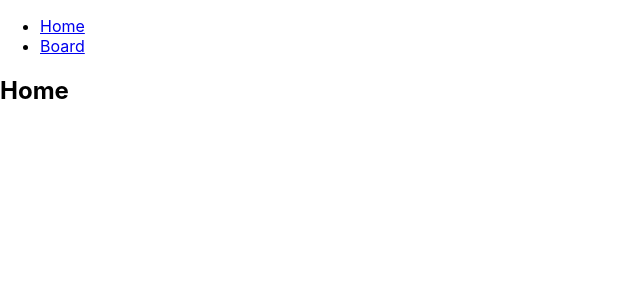
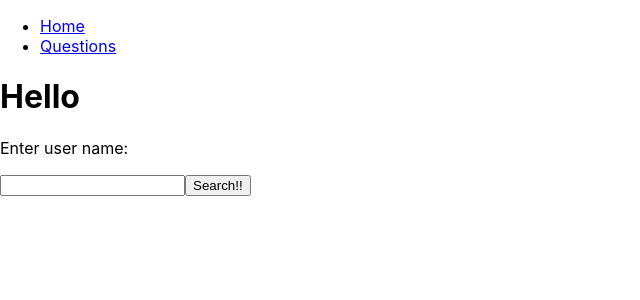
Before and after one commit to josevelez08/Devco_front, a React (Create React App) app: page / in a window 1280 px wide. Shown: the top 300 px of the page, without its empty margins (0-640 px from the left). Built offline with nearby package versions, Linux system fonts and the light colour scheme.

Commit message:
adding useContext

```diff
--- a/src/App.tsx
+++ b/src/App.tsx
@@ -1,11 +1,11 @@
 import React from "react";
-import RouteChess from './components/route/route'
+import RouteApp from './components/route/route'
 
 
 
 
 export default function App() {
   return (
-    <RouteChess></RouteChess>
+    <RouteApp></RouteApp>
   );
 }
--- /dev/null
+++ b/src/apis/api.ts
@@ -0,0 +1,24 @@
+
+
+export const createUsersFetch = async (user: string) => {
+
+    const response = await fetch(`http://localhost:8080/api/v1/users`, {
+      method: 'POST',
+      headers: {
+        'Content-Type': 'application/json'
+      },
+      body: JSON.stringify({
+        name: user
+      })
+    })
+    if (response.ok) { // if HTTP-status is 200-299
+        // get the response body (the method explained below)
+        let {data} = await response.json();
+        console.log(data);
+        return data.user;
+    } else {
+    alert("HTTP-Error: " + response.status);
+    }
+
+
+};
--- a/src/components/route/route.tsx
+++ b/src/components/route/route.tsx
@@ -1,9 +1,10 @@
 import React from 'react';
 import Home from '../../pages/home/home';
 import { BrowserRouter as Router, Switch, Route, Link } from 'react-router-dom';
+import { Questions } from '../../pages/questions/questions';
 
 
-export default function RouteChess() {
+export default function RouteApp() {
   return (
     <Router>
       <div>
@@ -13,14 +14,17 @@ export default function RouteChess() {
               <Link to="/">Home</Link>
             </li>
             <li>
-              <Link to="/board">Board</Link>
+              <Link to="/questions">Questions</Link>
             </li>
           </ul>
         </nav>
 
         <Switch>
-          <Route path="/">
+          <Route exact path="/">
             <Home />
+          </Route>
+          <Route path="/questions">
+            <Questions/>
           </Route>
         </Switch>
       </div>
--- /dev/null
+++ b/src/context/actions.ts
@@ -0,0 +1,5 @@
+
+
+export enum AppActios {
+    SAVE_USER =  "save_user",
+};
--- /dev/null
+++ b/src/context/appContext.ts
@@ -0,0 +1,9 @@
+import { createContext } from "react";
+import { initialAppState } from "./appProvider";
+
+
+export const AppContext = createContext({
+    ...initialAppState,
+    createUser: (name: string) => {}
+
+});
--- /dev/null
+++ b/src/context/appProvider.tsx
@@ -0,0 +1,39 @@
+import React, { FC, useReducer } from "react"
+import { createUsersFetch } from "../apis/api"
+import { AppState } from "./model"
+import  {AppContext as appContext} from './appContext';
+import { reducer } from "./appReducer";
+import { AppActios } from "./actions";
+
+export const initialAppState: AppState  =  {
+    name: "",
+    questions1: [],
+    questions2: [],
+    _id: ""
+}
+
+
+export const AppProvider: FC = ({children})=> {
+
+    const [state, dispatch] = useReducer(reducer, initialAppState);
+
+    const {name, _id, questions1, questions2} = state;
+    const createUser = async (name: string) => {
+
+        const user = await createUsersFetch(name);
+        dispatch({ type : AppActios.SAVE_USER, payload: user});
+
+
+    }
+    const AppContext = appContext;
+    const contextValue = {
+        name,
+        _id,
+        questions1,
+        questions2,
+        createUser: createUser,
+
+    }
+    return <AppContext.Provider value={contextValue}>{children}</AppContext.Provider> ;
+
+}
--- /dev/null
+++ b/src/context/appReducer.ts
@@ -0,0 +1,16 @@
+import { AppActios } from "./actions"
+import { AppState } from "./model";
+
+
+
+export const reducer = ( state: AppState, {type, payload}: {type: string, payload: any})=> {
+
+    switch(type){
+        case AppActios.SAVE_USER:
+            const nPayload = payload || {};
+            return { ...state, name: nPayload?.name, _id: nPayload?._id} ;
+        default:
+            return state;
+    }
+
+}
--- /dev/null
+++ b/src/context/model.ts
@@ -0,0 +1,8 @@
+
+
+export interface AppState {
+    name: string;
+    questions1: Array<any>;
+    questions2: Array<any>;
+    _id: string;
+}
--- a/src/index.tsx
+++ b/src/index.tsx
@@ -3,10 +3,12 @@ import ReactDOM from 'react-dom';
 import './index.scss';
 import App from './App';
 import reportWebVitals from './reportWebVitals';
-
+import  {AppProvider} from './context/appProvider';
 ReactDOM.render(
   <React.StrictMode>
-    <App />
+    <AppProvider>
+      <App />
+    </AppProvider>
   </React.StrictMode>,
   document.getElementById('root')
 );
--- a/src/pages/home/home.tsx
+++ b/src/pages/home/home.tsx
@@ -1,5 +1,32 @@
-import React from 'react';
+import React, { useContext, useState } from 'react';
+import { AppContext } from '../../context/appContext';
+import { useHistory } from "react-router-dom";
+export default function Home() {
+    const [inputUser, setInputUser] = useState('');
+    const history = useHistory();
+    const {createUser}  = useContext(AppContext)
+    const inputUserHandler = (event: any ) =>{
+        setInputUser(event.target.value)
+    }
 
-export default function Home() {
-    return <h2>Home</h2>;
-  };
+    const submitHandler = async (event: any) => {
+        event.preventDefault();
+
+        await createUser(inputUser);
+        history.push("/questions");
+    }
+
+    return <div>
+    <form onSubmit={submitHandler}>
+            <h1>Hello</h1>
+                <p>Enter user name:</p>
+                    <input
+                        type="text"
+                        onChange={inputUserHandler}
+                        value={inputUser}
+                    />
+
+            <button type="submit">Search!!</button>
+            </form>
+    </div>
+};
--- /dev/null
+++ b/src/pages/questions/questions.tsx
@@ -0,0 +1,10 @@
+import { FC, useContext } from "react";
+import { AppContext } from "../../context/appContext";
+
+
+
+export const  Questions: FC = ()=> {
+    const {name} = useContext(AppContext);
+    return (<div> name: { name}
+    </div>)
+}
```
